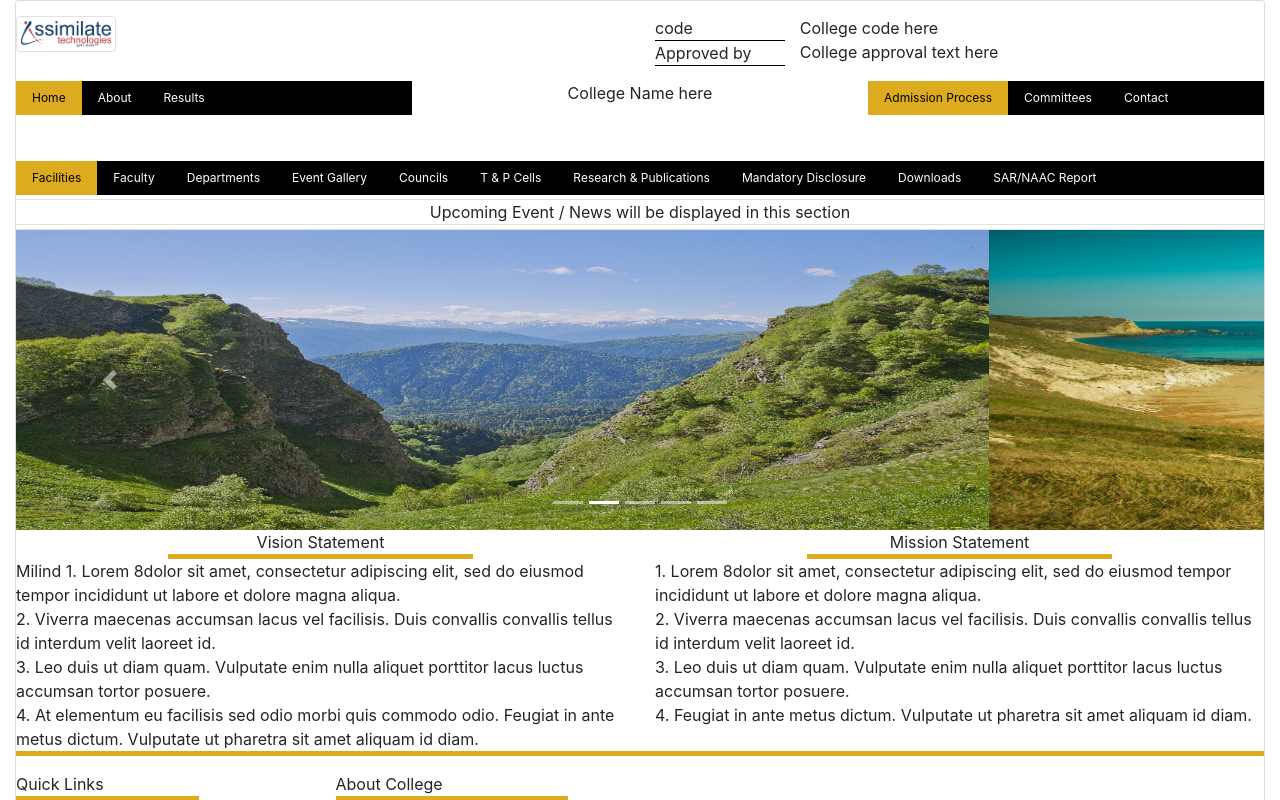
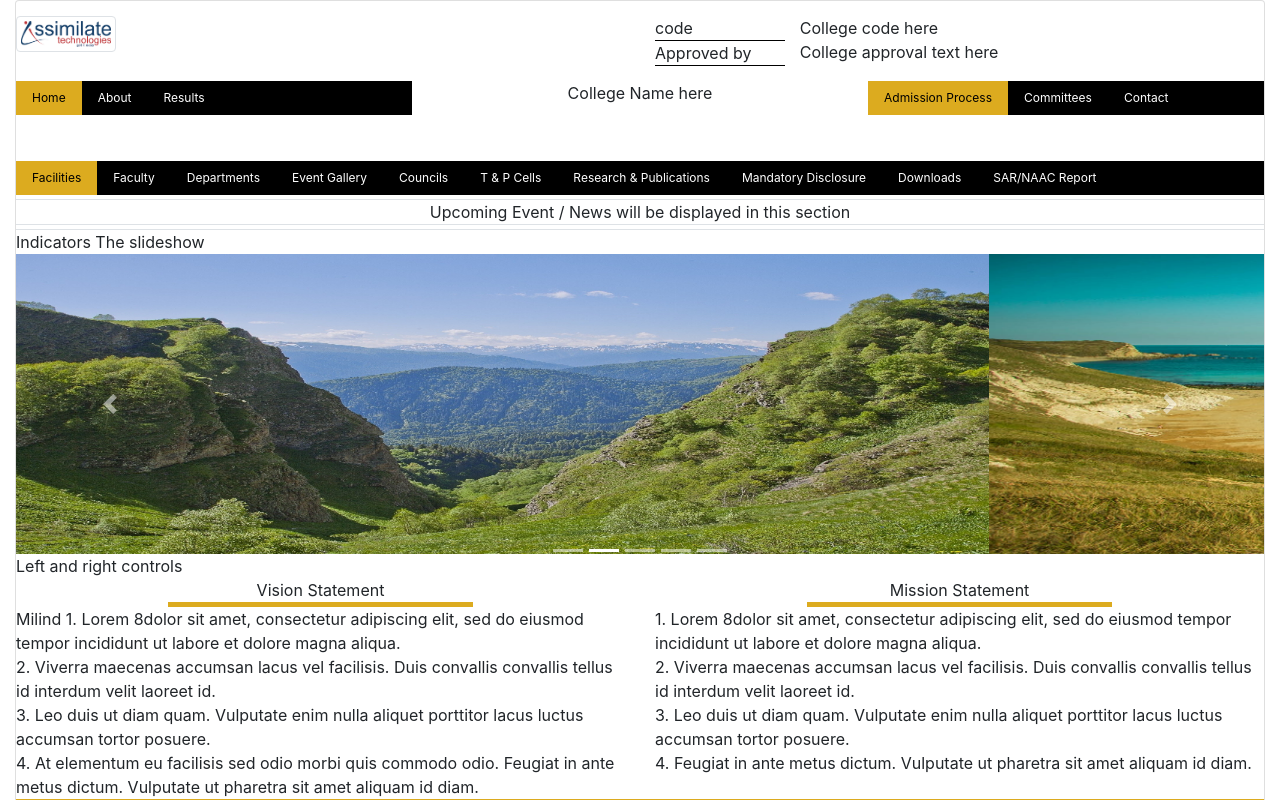
Before and after one commit to MilindMehkarkar/AssProject, an Angular app: page / in a window 1280 px wide. Shown: the top 800 px of the page. Built offline with nearby package versions, Linux system fonts and the light colour scheme.

Commit message:
changes in body

```diff
--- a/src/app/CollegeClientProject/body/body.component.html
+++ b/src/app/CollegeClientProject/body/body.component.html
@@ -5,7 +5,7 @@
 
 <div id="demo" class="carousel slide" data-ride="carousel">
 
-    <!-- Indicators -->
+    Indicators
     <ul class="carousel-indicators">
         <li data-target="#demo" data-slide-to="0" class="active"></li>
         <li data-target="#demo" data-slide-to="1"></li>
@@ -14,7 +14,7 @@
         <li data-target="#demo" data-slide-to="4"></li>
     </ul>
 
-    <!-- The slideshow -->
+    The slideshow
     <div class="carousel-inner">
         <div class="carousel-item active">
             <img src="./assets/Images/68491828-hills-wallpapers.jpeg" alt="" width="1500" height="300">
@@ -33,7 +33,7 @@
         </div>
     </div>
 
-    <!-- Left and right controls -->
+    Left and right controls
     <a class="carousel-control-prev" href="#demo" data-slide="prev">
         <span class="carousel-control-prev-icon"></span>
     </a>
```
Also changed, not shown: 1 other file (tests, documents, lock files or other folders).
